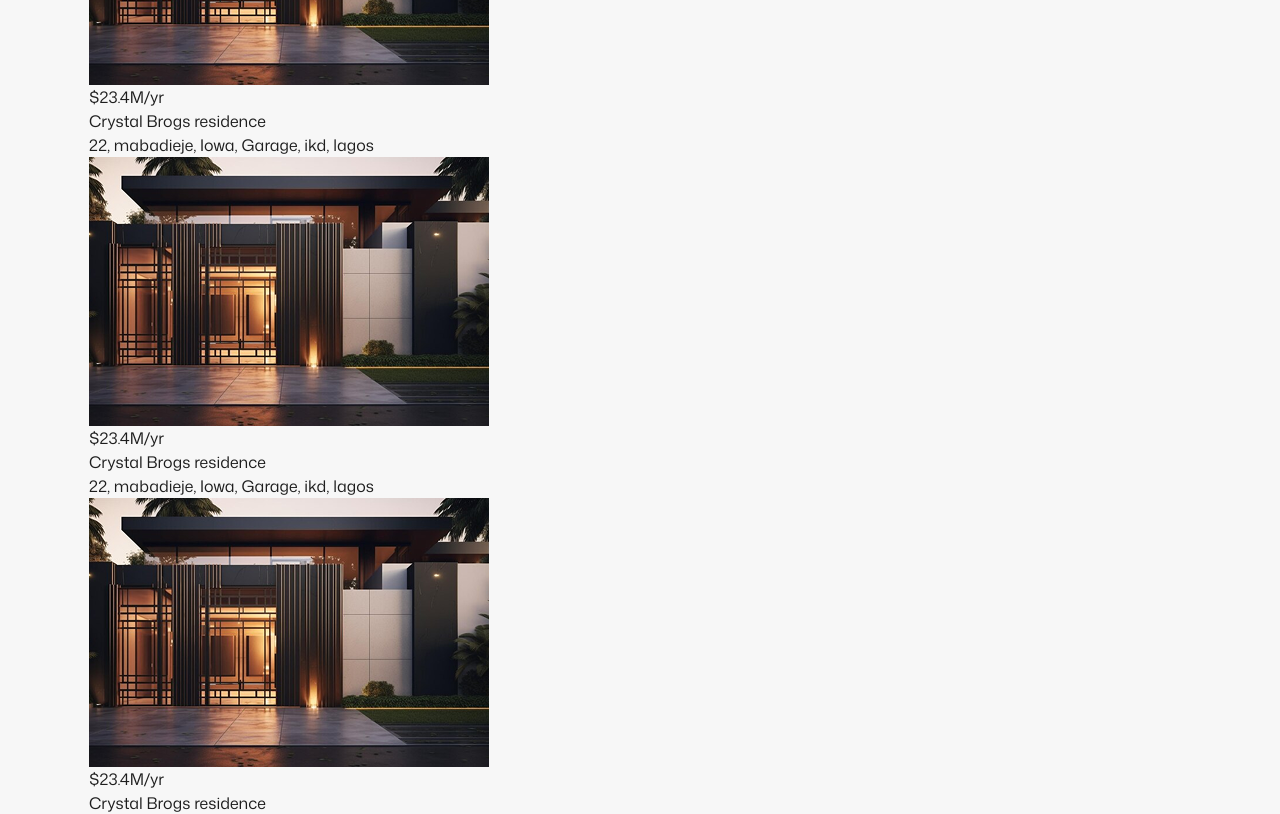
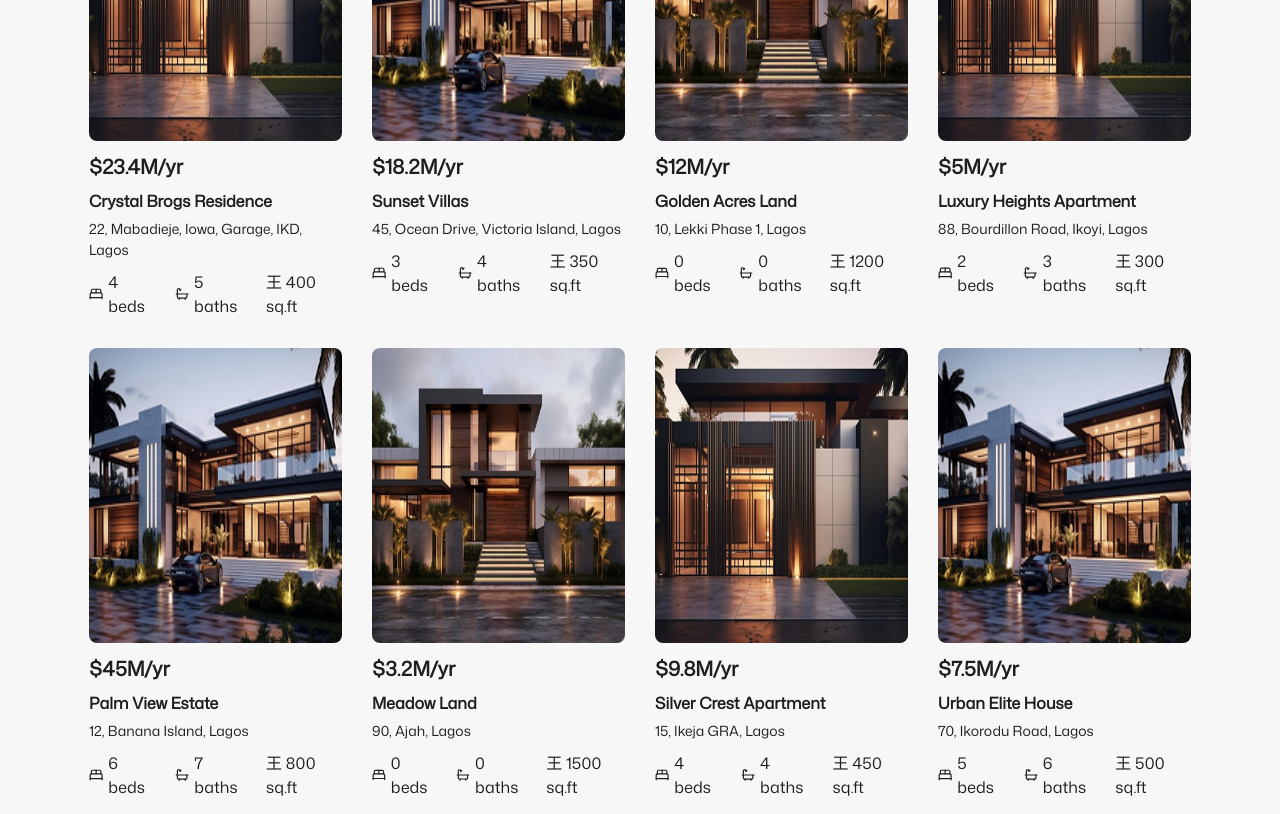
Before and after one commit to Napolite/toriGate, a React (Vite) app: page / in a window 1280 px wide. Shown: the part 1920-2734 px from the top of the page. Built offline with nearby package versions, Linux system fonts and the light colour scheme.

Commit message:
properties

```diff
--- a/package.json
+++ b/package.json
@@ -13,6 +13,7 @@
     "@tailwindcss/vite": "^4.0.12",
     "react": "^19.0.0",
     "react-dom": "^19.0.0",
+    "react-icons": "^5.5.0",
     "tailwindcss": "^4.0.12"
   },
   "devDependencies": {
--- a/src/properties/properties.tsx
+++ b/src/properties/properties.tsx
@@ -1,7 +1,7 @@
-import { useState } from "react";
 import Img1 from "../assets/images/img1.png";
 import Img2 from "../assets/images/img2.png";
 import Img3 from "../assets/images/img3.png";
+import { LuBedDouble, LuBath } from "react-icons/lu";
 
 function Properties() {
   const images: string[] = [Img1, Img2, Img3];
@@ -15,68 +15,90 @@ function Properties() {
     {
       image: Img1,
       status: "Rent",
-      price: "$23.4M/yr",
-      title: "Crystal Brogs residence",
-      address: "22, mabadieje, Iowa, Garage, ikd, lagos",
+      price: "$23.4M",
+      title: "Crystal Brogs Residence",
+      address: "22, Mabadieje, Iowa, Garage, IKD, Lagos",
       beds: 4,
       baths: 5,
       area: "400 sq.ft",
       type: "house",
     },
     {
-      image: Img1,
+      image: Img2,
       status: "Sale",
-      price: "$23.4M/yr",
-      title: "Crystal Brogs residence",
-      address: "22, mabadieje, Iowa, Garage, ikd, lagos",
-      beds: 4,
-      baths: 5,
-      area: "400 sq.ft",
+      price: "$18.2M",
+      title: "Sunset Villas",
+      address: "45, Ocean Drive, Victoria Island, Lagos",
+      beds: 3,
+      baths: 4,
+      area: "350 sq.ft",
       type: "apartment",
     },
     {
-      image: Img1,
+      image: Img3,
       status: "Sale",
-      price: "$23.4M/yr",
-      title: "Crystal Brogs residence",
-      address: "22, mabadieje, Iowa, Garage, ikd, lagos",
-      beds: 4,
-      baths: 5,
-      area: "400 sq.ft",
+      price: "$12M",
+      title: "Golden Acres Land",
+      address: "10, Lekki Phase 1, Lagos",
+      beds: 0,
+      baths: 0,
+      area: "1200 sq.ft",
       type: "land",
     },
     {
       image: Img1,
       status: "Rent",
-      price: "$23.4M/yr",
-      title: "Crystal Brogs residence",
-      address: "22, mabadieje, Iowa, Garage, ikd, lagos",
-      beds: 4,
-      baths: 5,
-      area: "400 sq.ft",
+      price: "$5M",
+      title: "Luxury Heights Apartment",
+      address: "88, Bourdillon Road, Ikoyi, Lagos",
+      beds: 2,
+      baths: 3,
+      area: "300 sq.ft",
       type: "apartment",
+    },
+    {
+      image: Img2,
+      status: "Sale",
+      price: "$45M",
+      title: "Palm View Estate",
+      address: "12, Banana Island, Lagos",
+      beds: 6,
+      baths: 7,
+      area: "800 sq.ft",
+      type: "house",
+    },
+    {
+      image: Img3,
+      status: "Rent",
+      price: "$3.2M",
+      title: "Meadow Land",
+      address: "90, Ajah, Lagos",
+      beds: 0,
+      baths: 0,
+      area: "1500 sq.ft",
+      type: "land",
     },
     {
       image: Img1,
       status: "Sale",
-      price: "$23.4M/yr",
-      title: "Crystal Brogs residence",
-      address: "22, mabadieje, Iowa, Garage, ikd, lagos",
+      price: "$9.8M",
+      title: "Silver Crest Apartment",
+      address: "15, Ikeja GRA, Lagos",
       beds: 4,
-      baths: 5,
-      area: "400 sq.ft",
-      type: "house",
+      baths: 4,
+      area: "450 sq.ft",
+      type: "apartment",
     },
     {
-      image: Img1,
+      image: Img2,
       status: "Rent",
-      price: "$23.4M/yr",
-      title: "Crystal Brogs residence",
-      address: "22, mabadieje, Iowa, Garage, ikd, lagos",
-      beds: 4,
-      baths: 5,
-      area: "400 sq.ft",
-      type: "land",
+      price: "$7.5M",
+      title: "Urban Elite House",
+      address: "70, Ikorodu Road, Lagos",
+      beds: 5,
+      baths: 6,
+      area: "500 sq.ft",
+      type: "house",
     },
   ];
 
@@ -136,14 +158,31 @@ function Properties() {
             </nav>
           </div>
           {/* Properties */}
-          <div>
+          <div className="grid grid-cols-4 gap-[30px] mt-[30px] pb-[100px]">
             {assets.map((asset, index) => (
-              <div>
-                <img src={asset?.image} />{" "}
+              <div className="w-full ">
+                <img
+                  src={asset?.image}
+                  className="rounded-[8px] w-full h-[295.4px]"
+                />
                 <div>
-                  <div>{asset?.price}</div>
-                  <div>{asset?.title}</div>
-                  <div>{asset?.address}</div>
+                  <div className="text-[20px] font-[600] mb-[8px] mt-[10px]">
+                    {asset?.price}/yr
+                  </div>
+                  <div className="text-[16px] font-[600] mb-[5px]">
+                    {asset?.title}
+                  </div>
+                  <div className="text-[14px] mb-[10px]">{asset?.address}</div>
+                  <div className="flex items-center contenr-center gap-[22px]">
+                    <div className="flex items-center content-center gap-[5px]">
+                      <LuBedDouble />
+                      <p>{asset?.beds} beds</p>
+                    </div>
+                    <div className="flex flex items-center content-center gap-[5px]">
+                      <LuBath /> <p>{asset?.baths} baths</p>
+                    </div>
+                    <div>王 {asset?.area}</div>
+                  </div>
                 </div>
               </div>
             ))}
```
